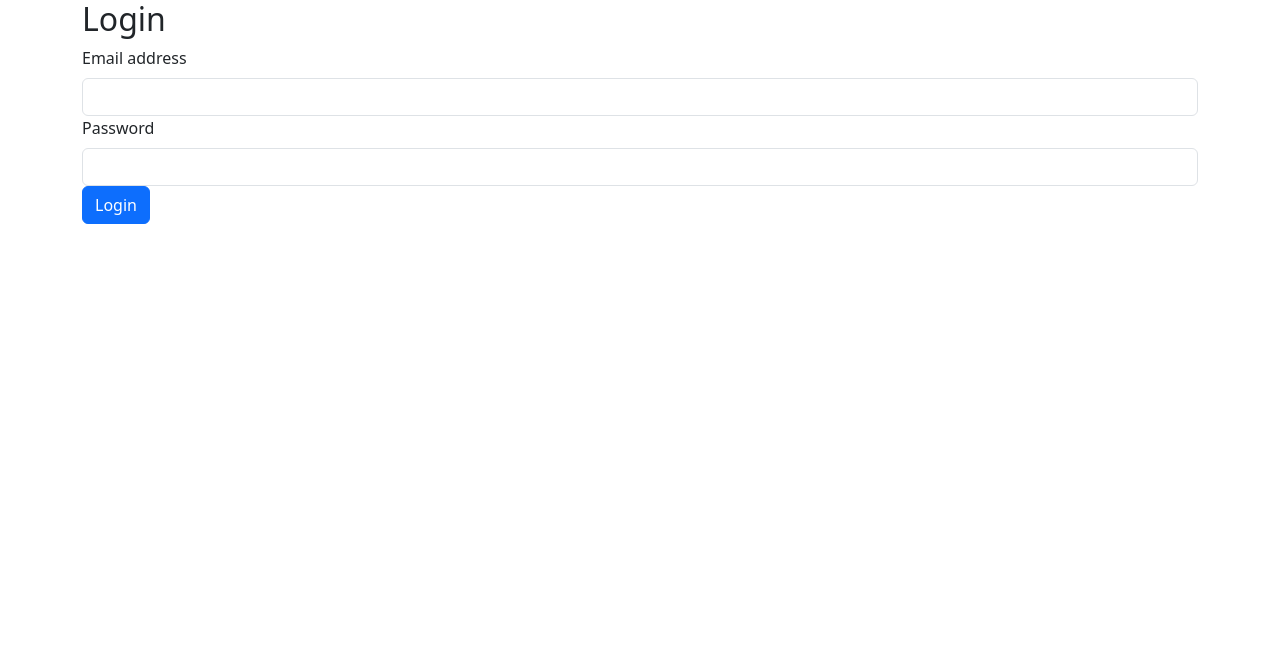
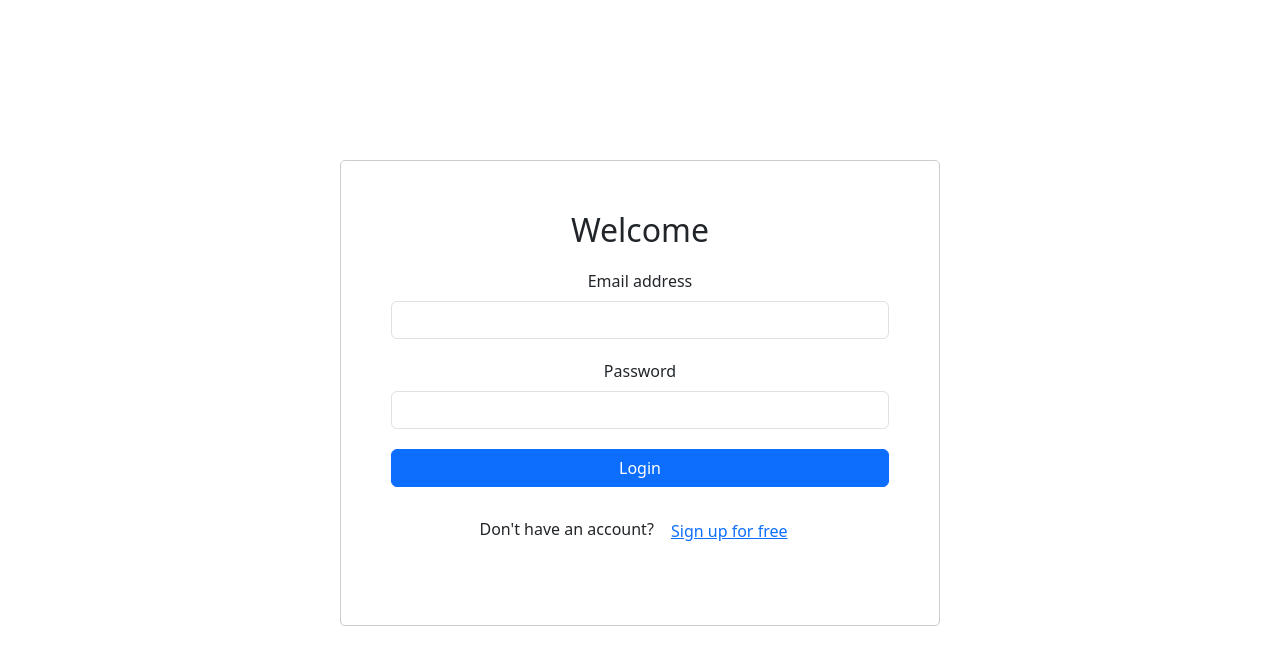
Before and after one commit to amizee/Cartoonopia, a React (Create React App) app in the folder frontend/: page /login in a window 1280 px wide. Shown: the top 664 px of the page. Built offline with nearby package versions, Linux system fonts and the light colour scheme.

Commit message:
login css

```diff
--- a/frontend/src/App.js
+++ b/frontend/src/App.js
@@ -13,8 +13,6 @@ import Protected from './Protected';
 function App() {
 
 	return (
-    <Container>
-      <Row>
     <BrowserRouter>
       <Routes>
 
@@ -24,18 +22,11 @@ function App() {
           <Route path="/allchar/:id" element={ <Characterpage/> } />
           <Route path="/allchar/:id/edit" element={ <EditCharacter/> } />
         </Route>
-
         <Route path='/' element={<Landing/>}/>
         <Route path="/login" element={<Login/>} />
         <Route path="/register" element={<Register />} />
-
-
-
       </Routes>
     </BrowserRouter>
-      </Row>
-    </Container>
-
   );
 }
 
--- /dev/null
+++ b/frontend/src/Landing.css
@@ -0,0 +1,14 @@
+.mainContainer {
+    display: flex;
+    justify-content: center;
+    align-items: center;
+    height: 100vh;
+  }
+
+  .buttonContainer {
+    margin: 10px;
+  }
+
+  .landingButton {
+    margin-right: 10px;
+  }
--- a/frontend/src/Landing.js
+++ b/frontend/src/Landing.js
@@ -1,49 +1,49 @@
-import React from 'react'
-import { useNavigate } from 'react-router-dom'
+import React from 'react';
+import { Button } from 'react-bootstrap';
+import { useNavigate } from 'react-router-dom';
+import LandingCSS from './Landing.css';
 
 const Landing = () => {
-  const user = JSON.parse(localStorage.getItem('user'))
-  const navigate = useNavigate()
+  const user = JSON.parse(localStorage.getItem('user'));
+  const navigate = useNavigate();
 
   const onButtonClickLogin = () => {
     if (user) {
-      localStorage.removeItem('user')
-      navigate('/')
+      localStorage.removeItem('user');
+      navigate('/');
     } else {
-      navigate('/login')
+      navigate('/login');
     }
-  }
+  };
 
   const onButtonClickSignup = () => {
     if (user) {
-      window.alert("You are logged in")
+      window.alert('You are logged in');
     } else {
-      navigate('/register')
+      navigate('/register');
     }
-  }
+  };
 
   return (
     <div className="mainContainer">
       <div className={'buttonContainer'}>
-        <input
-          className={'inputButton'}
-          type="button"
+        <Button
+          className={'landingButton'}
           onClick={onButtonClickLogin}
-          value={user ? 'Log out' : 'Log in'}
-        />
-        {user ? <div>Your email address is {user.email}</div> : <div />}
+          variant={user ? 'danger' : 'primary'} // Change variant based on user state
+        >
+          {user ? 'Log out' : 'Log in'}
+        </Button>
+        {user && <div>Your email address is {user.email}</div>}
       </div>
 
       <div className={'buttonContainer'}>
-        <input
-          className={'inputButton'}
-          type="button"
-          onClick={onButtonClickSignup}
-          value={'Sign up'}
-        />
+        <Button className={'landingButton'} onClick={onButtonClickSignup} variant="success">
+          Sign up
+        </Button>
       </div>
     </div>
-  )
-}
+  );
+};
 
-export default Landing
+export default Landing;
--- /dev/null
+++ b/frontend/src/Login.css
@@ -0,0 +1,25 @@
+.login-container {
+    max-width: 600px;
+    margin: 0 auto;
+    padding: 50px;
+    border: 1px solid #ccc;
+    border-radius: 5px;
+    margin-top: 20vh; /* Adjust vertical margin to center vertically */
+    text-align: center; /* Center the content horizontally */
+}
+
+.login-container h2 {
+    margin-bottom: 20px; /* Add space below the title */
+}
+
+.form-group {
+    margin-bottom: 20px; /* Add space between form groups */
+}
+
+.btn-login {
+    width: 100%; /* Make the button full-width */
+  }
+
+.text-center {
+    padding: 5%;
+  }
--- a/frontend/src/Login.js
+++ b/frontend/src/Login.js
@@ -1,17 +1,19 @@
 import React, { useState } from "react";
 import { Form, Button } from "react-bootstrap";
 import axios from "axios";
-import { useNavigate } from 'react-router-dom'
+import { useNavigate } from 'react-router-dom';
+import './Login.css';
 
 const Login = () => {
-
   const [email, setEmail] = useState("");
   const [password, setPassword] = useState("");
+  const navigate = useNavigate();
 
-  const navigate = useNavigate()
+  const onButtonClickSignup = () => {
+    navigate('/register');
+  };
 
   const handleSubmit = (e) => {
-
     e.preventDefault();
 
     const config = {
@@ -27,9 +29,9 @@ const Login = () => {
       .then((r) => {
         if (r.data.success) {
           localStorage.setItem('user', JSON.stringify({ email, token: r.data.token, id: r.data.id}))
-          navigate('/home')
+          navigate('/home');
         } else {
-          window.alert('Email or password incorrect')
+          window.alert('Email or password incorrect');
         }
       })
       .catch((error) => {
@@ -38,11 +40,10 @@ const Login = () => {
   };
 
   return (
-    <>
-      <h2>Login</h2>
+    <div className="login-container">
+      <h2>Welcome</h2>
       <Form onSubmit={(e) => handleSubmit(e)}>
-
-        <Form.Group>
+        <Form.Group className="form-group">
           <Form.Label>Email address</Form.Label>
           <Form.Control
             type="email"
@@ -51,7 +52,7 @@ const Login = () => {
           />
         </Form.Group>
 
-        <Form.Group>
+        <Form.Group className="form-group">
           <Form.Label>Password</Form.Label>
           <Form.Control
             type="password"
@@ -60,9 +61,14 @@ const Login = () => {
           />
         </Form.Group>
 
-        <Button type="submit">Login</Button>
+        <Button type="submit" block className="btn-login">Login</Button>
       </Form>
-    </>
+
+      <div className="text-center">
+        <span>Don't have an account? </span>
+        <Button variant="link" onClick={onButtonClickSignup}>Sign up for free</Button>
+      </div>
+    </div>
   );
 }
 
--- a/frontend/src/Register.js
+++ b/frontend/src/Register.js
@@ -1,6 +1,7 @@
 import React, { useState } from "react";
 import { Form, Button } from "react-bootstrap";
 import axios from "axios";
+import { useNavigate } from 'react-router-dom'
 
 const Register = () => {
   // initial state
@@ -10,6 +11,11 @@ const Register = () => {
   const [firstname, setFirstname] = useState("");
   const [lastname, setLastname] = useState("");
 
+  const navigate = useNavigate()
+
+  const onButtonClickLogin = () => {
+      navigate('/login');
+  };
 
   const handleSubmit = (e) => {
     // prevent the form from refreshing the whole page
@@ -45,6 +51,15 @@ const Register = () => {
   return (
     <>
         <h2>Register</h2>
+
+        <div className={'buttonContainer'}>
+          <Button
+            className={'landingButton'}
+            onClick={onButtonClickLogin}
+          >Log in
+          </Button>
+        </div>
+
         <Form onSubmit={(e) => handleSubmit(e)}>
 
         <Form.Group>
```
Also changed, not shown: frontend/src/App.css (line endings or trailing spaces). Lines whose indentation alone changed are shown as unchanged.
